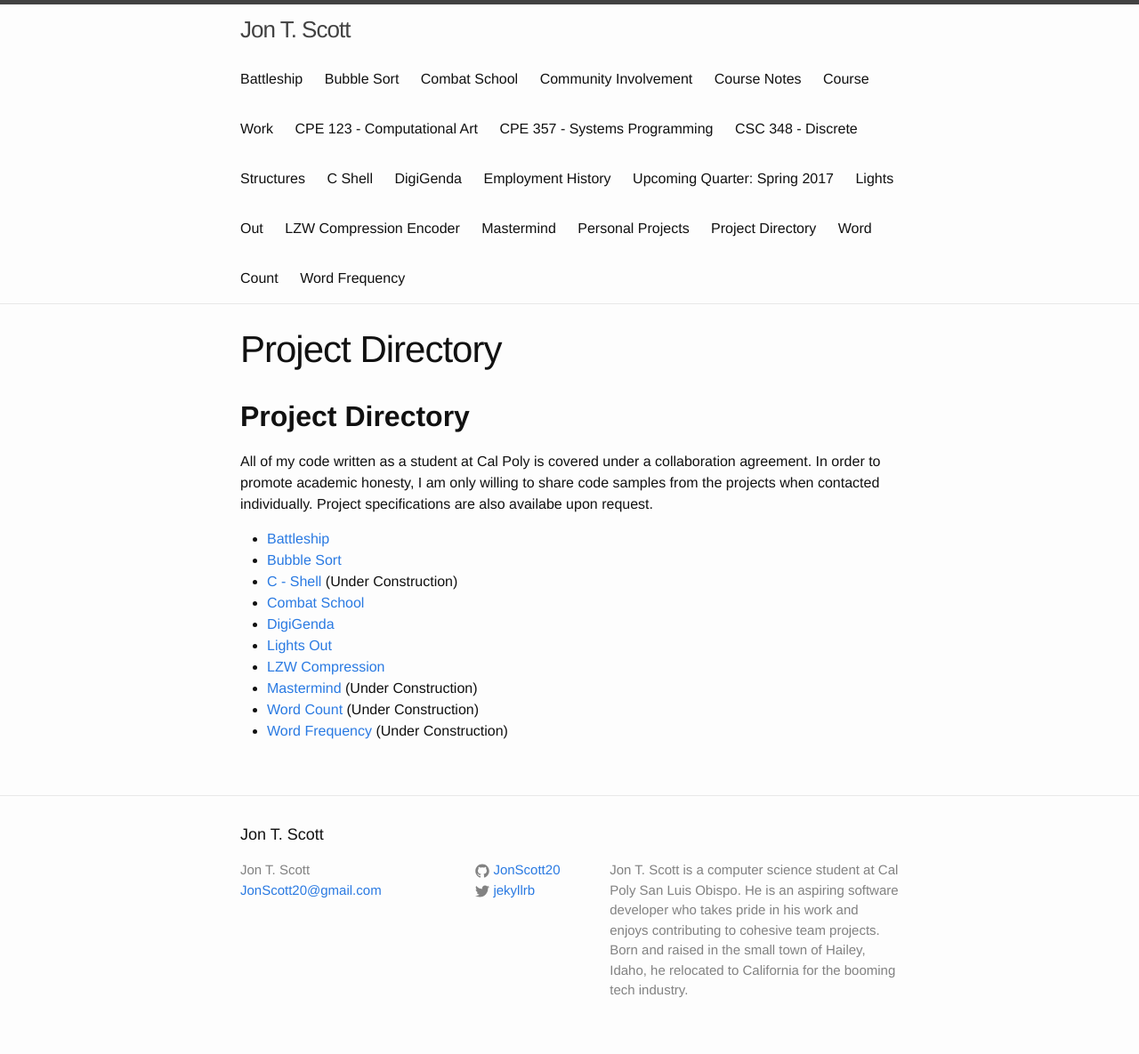
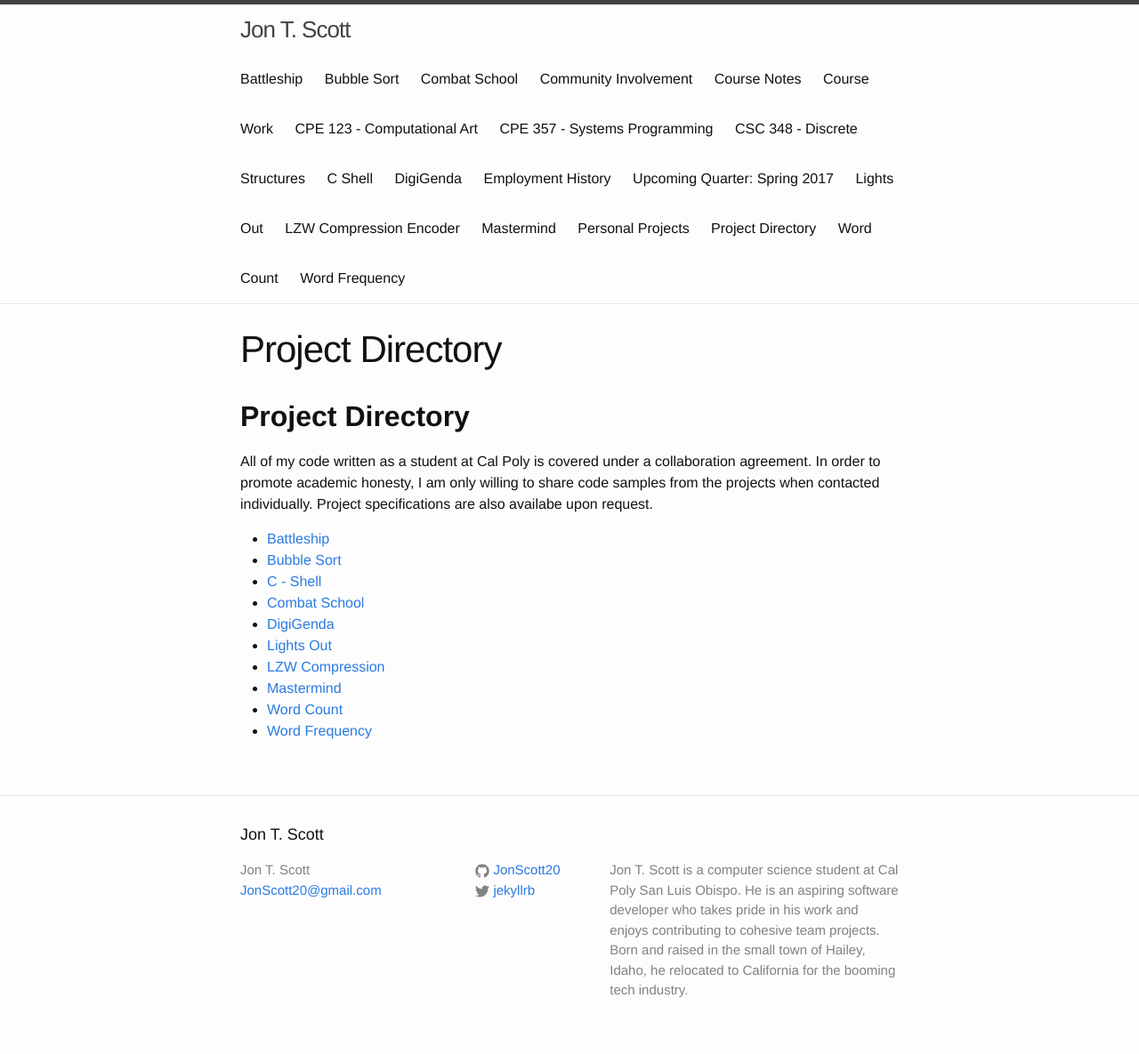
Before and after one commit to JonScott20/JonScott20.github.io, a Jekyll site: the page built from project_directory.md, in a window 1280 px wide. Shown: the whole page at 89% size. Built offline with Jekyll 4.4.1, drawn with Linux system fonts in a browser that asks for light colours; our own code applies the rules of GitHub Pages for plain Markdown files.

Commit message:
Update project_directory.md

```diff
--- a/project_directory.md
+++ b/project_directory.md
@@ -10,11 +10,11 @@
 
 * [Battleship](https://jonscott20.github.io/battleship)
 * [Bubble Sort](https://jonscott20.github.io/bubble_sort)
-* [C - Shell](https://jonscott20.github.io/cshell) (Under Construction)
+* [C - Shell](https://jonscott20.github.io/cshell)
 * [Combat School](https://jonscott20.github.io/combat_school)
 * [DigiGenda](https://jonscott20.github.io/digigenda)
 * [Lights Out](https://jonscott20.github.io/lights_out)
 * [LZW Compression](https://jonscott20.github.io/lzwcompression)
-* [Mastermind](https://jonscott20.github.io/mastermind) (Under Construction)
-* [Word Count](https://jonscott20.github.io/wordcount) (Under Construction)
-* [Word Frequency](https://jonscott20.github.io/wordfrequency) (Under Construction)
+* [Mastermind](https://jonscott20.github.io/mastermind)
+* [Word Count](https://jonscott20.github.io/wordcount)
+* [Word Frequency](https://jonscott20.github.io/wordfrequency)
```
